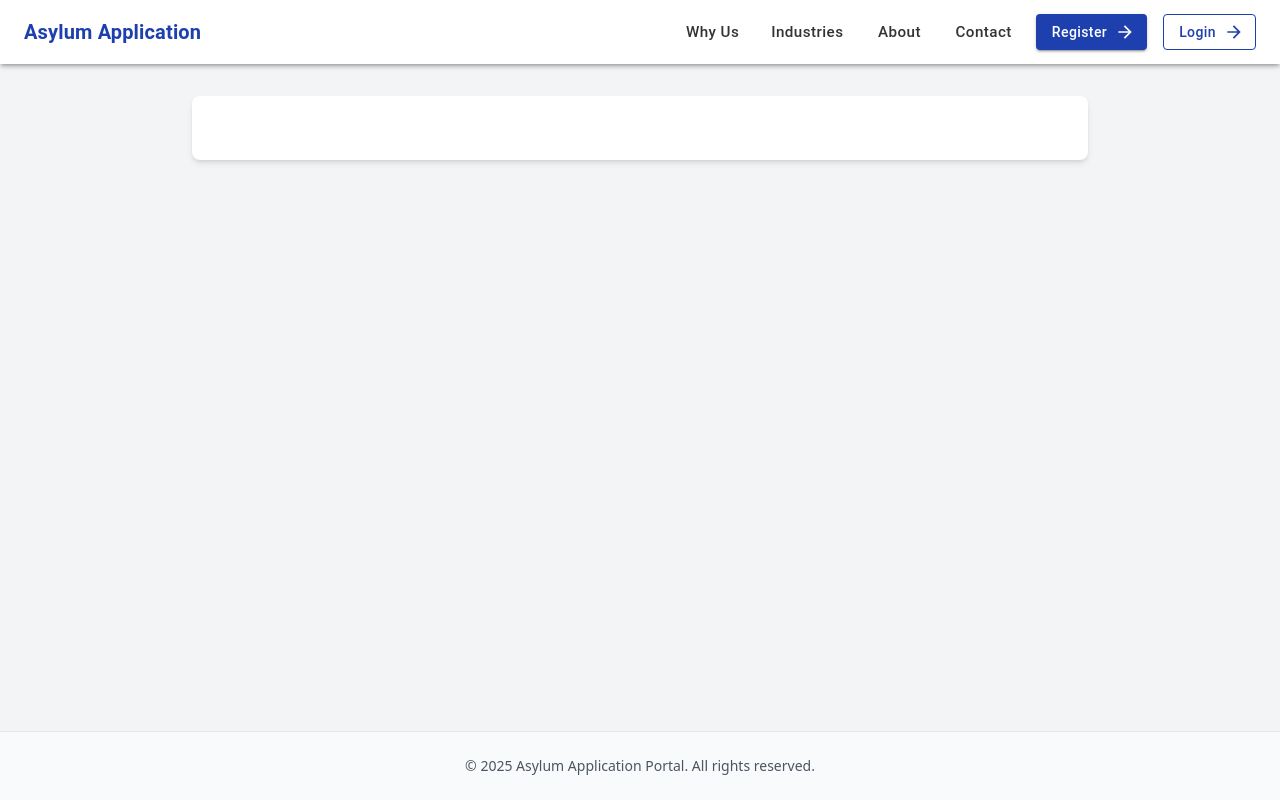
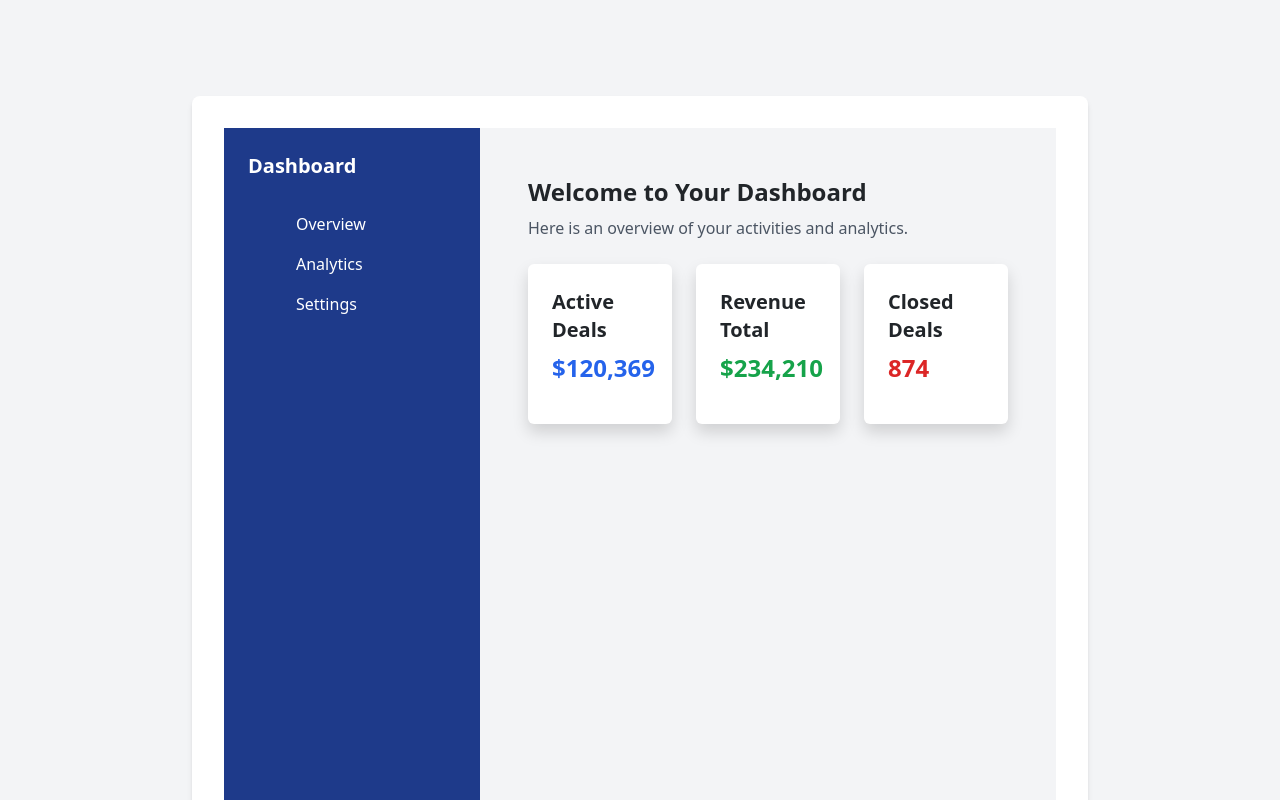
Before and after one commit to balar06/Asylum_FE, a React (Create React App) app: page /dashboard in a window 1280 px wide. Shown: the top 800 px of the page. Built offline with nearby package versions, Linux system fonts and the light colour scheme.

Commit message:
alignment fix

```diff
--- a/src/App.js
+++ b/src/App.js
@@ -1,47 +1,52 @@
 import './App.css';
-import React, { useState } from "react";
-import { BrowserRouter as Router, Routes, Route } from 'react-router-dom';
+import { BrowserRouter as Router, Routes, Route, Navigate } from 'react-router-dom';
 
+import GuestLayout from "./components/GuestLayout/GuestLayout";
+import UserLayout from "./components/UserLayout/UserLayout";
 
-import Header from "./components/Header";
-import Footer from "./components/Footer";
+import WhyUs from './components/GuestLayout/WhyUs';
+import Industries from './components/Industries';
+import About from './components/GuestLayout/About';
+import Contact from './components/GuestLayout/Contact';
+import Login from './components/GuestLayout/Login';
+import Register from './components/GuestLayout/Register';
 
-// Pages
-import WhyUs from './components/WhyUs';
-import Industries from './components/Industries';
-import About from './components/About';
-import Contact from './components/Contact';
-import Login from './components/Login';
-import Register from './components/Register';
+import Dashboard from './components/UserLayout/Dashboard';
+
+// 🔹 Simulating authentication (Replace with actual logic)
+const isAuthenticated = () => {
+  return localStorage.getItem("token") !== null;
+};
+
+// 🔹 Define PrivateRoute **ABOVE** your `App` function
+const PrivateRoute = ({ children }) => {
+  return isAuthenticated() ? children : <Navigate to="/login" />;
+};
 
 export default function App() {
 
-  const [step] = useState(1);
 
   return (
     <Router>
       <div className="min-h-screen bg-gray-100 flex flex-col items-center">
-        <Header />
 
         <main className="w-full max-w-4xl bg-white p-8 shadow-md rounded-lg my-8 mt-24">
           <Routes>
-            <Route path="/" element={
-              <>
-                <h1 className="text-3xl font-bold mb-6 text-center">Fill I-589 Form</h1>
-                <div className="mb-4 text-center text-gray-600">Step {step} of 4</div>
-                {/* Add your form steps here */}
-              </>
-            } />
-            <Route path="/why-us" element={<WhyUs />} />
-            <Route path="/industries" element={<Industries />} />
-            <Route path="/about" element={<About />} />
-            <Route path="/contact" element={<Contact />} />
-            <Route path="/login" element={<Login />} />
-            <Route path="/register" element={<Register />} />
+          <Route path="/why-us" element={<GuestLayout><WhyUs /></GuestLayout>} />
+          <Route path="/industries" element={<GuestLayout><Industries /></GuestLayout>} />
+          <Route path="/about" element={<GuestLayout><About /></GuestLayout>} />
+          <Route path="/contact" element={<GuestLayout><Contact /></GuestLayout>} />
+          <Route path="/login" element={<GuestLayout><Login /></GuestLayout>} />
+          <Route path="/register" element={<GuestLayout><Register /></GuestLayout>} />
+          <Route path="/dashboard" element={<UserLayout><Dashboard /></UserLayout>} />
+          <Route path="/dashboard" element={<PrivateRoute><UserLayout><Dashboard /></UserLayout></PrivateRoute>} />
+
+{/* Redirect unknown routes to login */}
+<Route path="*" element={<Navigate to="/login" />} />
+
           </Routes>
         </main>
 
-        <Footer />
       </div>
     </Router>
   );
--- a/src/components/Footer.js
+++ b/src/components/GuestLayout/Footer.js
@@ -2,8 +2,8 @@ import React from 'react';
 
 export default function Footer() {
   return (
-    <footer className="w-full border-t bg-gray-50 text-gray-600 py-4 mt-auto">
-      <div className="max-w-7xl mx-auto px-4 text-center text-sm">
+    <footer className="w-full border-t bg-gray-200 text-gray-700 py-4 mt-auto">
+      <div className="max-w-7xl mx-auto px-6 text-center text-sm font-medium">
         &copy; {new Date().getFullYear()} Asylum Application Portal. All rights reserved.
       </div>
     </footer>
--- /dev/null
+++ b/src/components/GuestLayout/GuestLayout.js
@@ -0,0 +1,15 @@
+import React from "react";
+import Header from "./Header";
+import Footer from "./Footer";
+
+export default function GuestLayout({ children }) {
+  return (
+    <div className="min-h-screen bg-gray-100 flex flex-col items-center">
+      <Header />
+      <main className="w-full max-w-4xl bg-white p-8 shadow-md rounded-lg my-8 mt-24">
+        {children}
+      </main>
+      <Footer />
+    </div>
+  );
+}
--- /dev/null
+++ b/src/components/GuestLayout/Header.js
@@ -0,0 +1,66 @@
+import React from 'react';
+import { AppBar, Toolbar, Typography, Button, Stack, Container } from '@mui/material';
+import ArrowForwardIcon from '@mui/icons-material/ArrowForward';
+import { Link } from 'react-router-dom';
+
+export default function Header() {
+  const navLinks = [
+    { label: 'Why Us', path: '/why-us' },
+    { label: 'Industries', path: '/industries' },
+    { label: 'About', path: '/about' },
+    { label: 'Contact', path: '/contact' },
+  ];
+
+  return (
+    <AppBar position="fixed" elevation={3} sx={{ backgroundColor: '#ffffff', color: '#333' }}>
+      <Container>
+        <Toolbar sx={{ justifyContent: 'space-between' }}>
+          {/* Logo */}
+          <Typography
+            component={Link}
+            to="/"
+            variant="h6"
+            sx={{ fontWeight: 'bold', color: '#1e40af', textDecoration: 'none' }}
+          >
+            Asylum Application
+          </Typography>
+
+          {/* Navigation Links + Buttons */}
+          <Stack direction="row" spacing={3} alignItems="center">
+            {navLinks.map((link) => (
+              <Button
+                key={link.label}
+                component={Link}
+                to={link.path}
+                color="inherit"
+                sx={{ fontSize: '1rem', textTransform: 'none' }}
+              >
+                {link.label}
+              </Button>
+            ))}
+
+            <Button
+              component={Link}
+              to="/register"
+              variant="contained"
+              sx={{ bgcolor: '#1e40af', color: '#fff', textTransform: 'none', px: 3 }}
+              endIcon={<ArrowForwardIcon />}
+            >
+              Register
+            </Button>
+
+            <Button
+              component={Link}
+              to="/login"
+              variant="outlined"
+              sx={{ color: '#1e40af', borderColor: '#1e40af', textTransform: 'none', px: 3 }}
+              endIcon={<ArrowForwardIcon />}
+            >
+              Login
+            </Button>
+          </Stack>
+        </Toolbar>
+      </Container>
+    </AppBar>
+  );
+}
--- a/src/components/Login.js
+++ b/src/components/GuestLayout/Login.js
@@ -9,8 +9,8 @@ export default function Login() {
   };
 
   return (
-    <div className="flex justify-center items-center min-h-screen bg-gray-100 px-4">
-      <div className="bg-white p-8 rounded-lg shadow-lg w-full max-w-md">
+    <div className="flex justify-center items-center px-4">
+      <div className="bg-white p-8 rounded-lg shadow-lg w-full max-w-4xl">
         <h2 className="text-2xl font-bold mb-6 text-gray-800">Login to Asylum Portal</h2>
 
         <form className="space-y-4">
--- a/src/components/Register.js
+++ b/src/components/GuestLayout/Register.js
@@ -24,7 +24,6 @@ export default function Register() {
   };
 
   return (
-    <div className="flex justify-center items-center min-h-screen bg-gray-100 px-4">
       <div className="bg-white p-8 rounded-lg shadow-lg w-full max-w-4xl">
         <h2 className="text-2xl font-bold mb-6 text-gray-800">Register for Asylum Portal</h2>
 
@@ -88,6 +87,5 @@ export default function Register() {
           </div>
         </form>
       </div>
-    </div>
   );
 }
--- a/src/components/Header.js
+++ /dev/null
@@ -1,69 +0,0 @@
-import React from 'react';
-import {
-  AppBar,
-  Toolbar,
-  Typography,
-  Button,
-  Stack,
-} from '@mui/material';
-import ArrowForwardIcon from '@mui/icons-material/ArrowForward';
-import { Link } from 'react-router-dom';
-
-export default function Header() {
-  const navLinks = [
-    { label: 'Why Us', path: '/why-us' },
-    { label: 'Industries', path: '/industries' },
-    { label: 'About', path: '/about' },
-    { label: 'Contact', path: '/contact' },
-  ];
-
-  return (
-    <AppBar position="fixed" elevation={3} sx={{ backgroundColor: '#ffffff', color: '#333' }}>
-      <Toolbar sx={{ justifyContent: 'space-between' }}>
-        {/* Logo */}
-        <Typography
-          component={Link}
-          to="/"
-          variant="h6"
-          sx={{ fontWeight: 'bold', color: '#1e40af', textDecoration: 'none' }}
-        >
-          Asylum Application
-        </Typography>
-
-        {/* Navigation Links + Buttons */}
-        <Stack direction="row" spacing={2} alignItems="center">
-          {navLinks.map((link) => (
-            <Button
-              key={link.label}
-              component={Link}
-              to={link.path}
-              color="inherit"
-              sx={{ fontSize: '0.95rem', textTransform: 'none' }}
-            >
-              {link.label}
-            </Button>
-          ))}
-
-          <Button
-            component={Link}
-            to="/register"
-            variant="contained"
-            sx={{ bgcolor: '#1e40af', color: '#fff', textTransform: 'none' }}
-            endIcon={<ArrowForwardIcon />}
-          >
-            Register
-          </Button>
-          <Button
-            component={Link}
-            to="/login"
-            variant="outlined"
-            sx={{ color: '#1e40af', borderColor: '#1e40af', textTransform: 'none' }}
-            endIcon={<ArrowForwardIcon />}
-          >
-            Login
-          </Button>
-        </Stack>
-      </Toolbar>
-    </AppBar>
-  );
-}
--- /dev/null
+++ b/src/components/UserLayout/Dashboard.js
@@ -0,0 +1,30 @@
+import React from "react";
+
+export default function Dashboard() {
+  return (
+    <div className="p-6">
+      <h1 className="text-2xl font-bold">Welcome to Your Dashboard</h1>
+      <p className="text-gray-600 mt-2">
+        Here is an overview of your activities and analytics.
+      </p>
+
+      {/* Example Stats Section */}
+      <div className="grid grid-cols-3 gap-4 mt-6">
+        <div className="bg-white p-4 rounded shadow">
+          <h2 className="text-xl font-semibold">Active Deals</h2>
+          <p className="text-blue-600 text-2xl font-bold">$120,369</p>
+        </div>
+
+        <div className="bg-white p-4 rounded shadow">
+          <h2 className="text-xl font-semibold">Revenue Total</h2>
+          <p className="text-green-600 text-2xl font-bold">$234,210</p>
+        </div>
+
+        <div className="bg-white p-4 rounded shadow">
+          <h2 className="text-xl font-semibold">Closed Deals</h2>
+          <p className="text-red-600 text-2xl font-bold">874</p>
+        </div>
+      </div>
+    </div>
+  );
+}
--- /dev/null
+++ b/src/components/UserLayout/UserLayout.js
@@ -0,0 +1,20 @@
+import React from "react";
+
+export default function UserLayout({ children }) {
+  return (
+    <div className="flex min-h-screen">
+      {/* Sidebar */}
+      <aside className="w-64 bg-blue-900 text-white p-4">
+        <h2 className="text-xl font-bold">Dashboard</h2>
+        <ul className="mt-4">
+          <li className="py-2 px-3 hover:bg-blue-700 cursor-pointer">Overview</li>
+          <li className="py-2 px-3 hover:bg-blue-700 cursor-pointer">Analytics</li>
+          <li className="py-2 px-3 hover:bg-blue-700 cursor-pointer">Settings</li>
+        </ul>
+      </aside>
+
+      {/* Main Content */}
+      <main className="flex-1 p-6 bg-gray-100">{children}</main>
+    </div>
+  );
+}
```
Also changed, not shown: src/components/GuestLayout/About.js (renamed from src/components/About.js), src/components/GuestLayout/Contact.js (renamed from src/components/Contact.js), src/components/GuestLayout/WhyUs.js (renamed from src/components/WhyUs.js).
